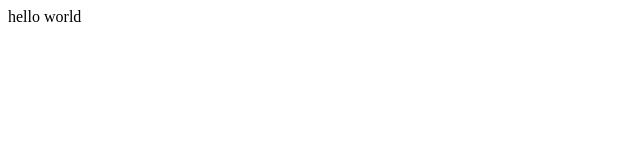
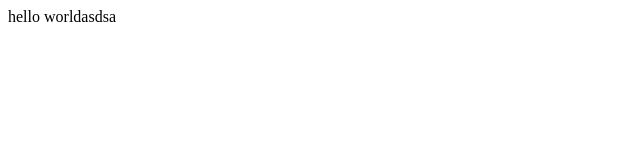
Before and after one commit to FRONTENDSCHOOL7/final-21-FitBuddy, a React (Create React App) app: page / in a window 1280 px wide. Shown: the top 160 px of the page, without its empty margins (0-640 px from the left). Built offline with nearby package versions, Linux system fonts and the light colour scheme.

Commit message:
test push

```diff
--- a/src/App.js
+++ b/src/App.js
@@ -1,4 +1,4 @@
 function App() {
-  return <div>hello world</div>;
+  return <div>hello worldasdsa</div>;
 }
 export default App;
```
